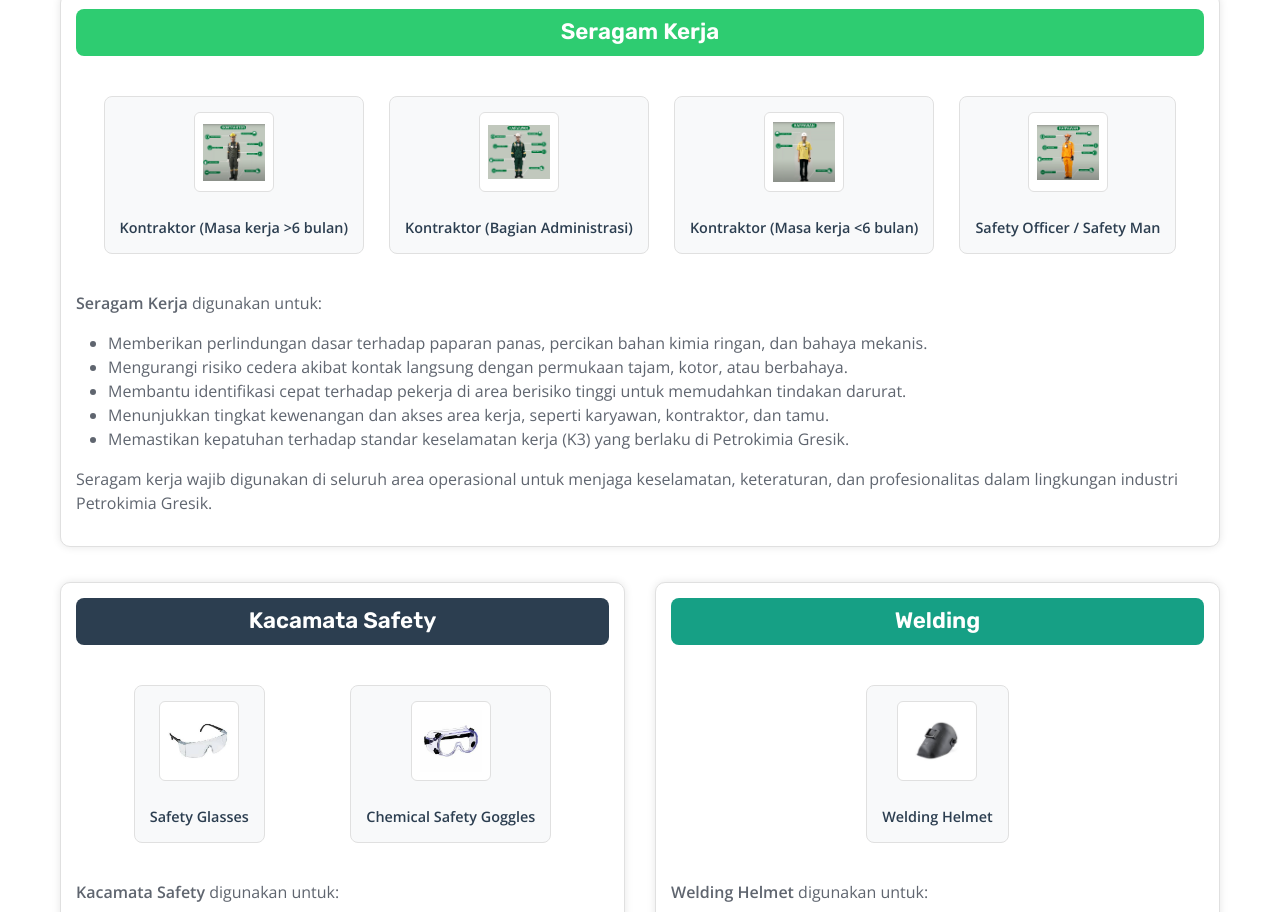
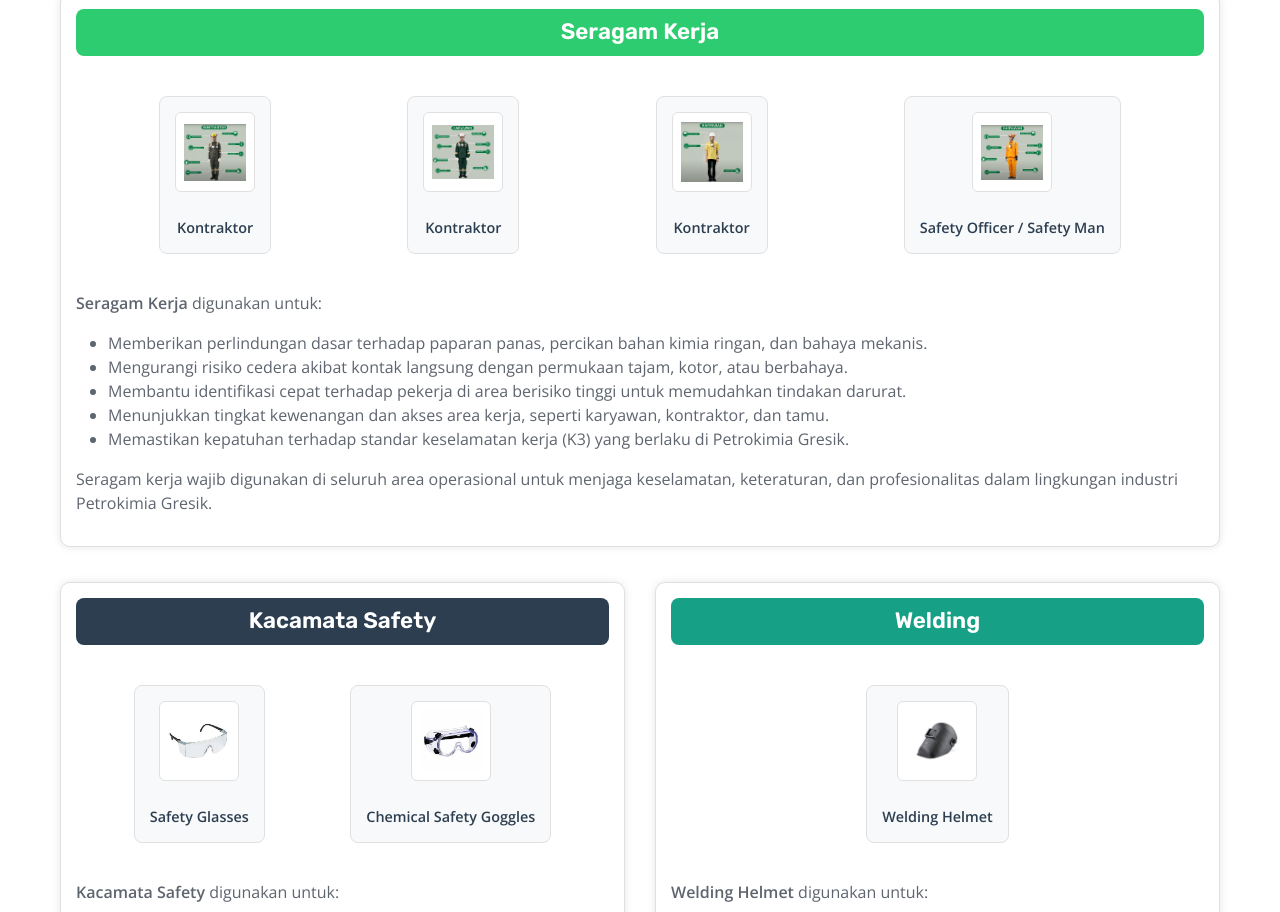
Before and after one commit to mrfauzii/website-k3, a plain HTML site: page apd.html in a window 1280 px wide. Shown: the part 1595-2507 px from the top of the page. Drawn offline with nearby package versions, Linux system fonts and the light colour scheme.

Commit message:
revisi tampilan

```diff
--- a/apd.html
+++ b/apd.html
@@ -753,15 +753,15 @@
             <div class="apd-grid">
                 <div class="apd-item">
                     <img src="img/karyawan1.jpg" alt="Kontraktor >6 bulan">
-                    <p>Kontraktor (Masa kerja >6 bulan)</p>
+                    <p>Kontraktor</p>
                 </div>
                 <div class="apd-item">
                     <img src="img/karyawan2.png" alt="Kontraktor Admin">
-                    <p>Kontraktor (Bagian Administrasi)</p>
+                    <p>Kontraktor</p>
                 </div>
                 <div class="apd-item">
                     <img src="img/karyawan3.jpg" alt="Kontraktor <6 bulan">
-                    <p>Kontraktor (Masa kerja <6 bulan)</p>
+                    <p>Kontraktor</p>
                 </div>
                 <div class="apd-item">
                     <img src="img/karyawan4.jpg" alt="Safety Officer">
```
